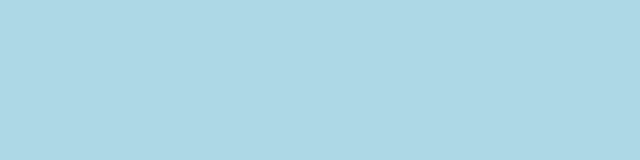
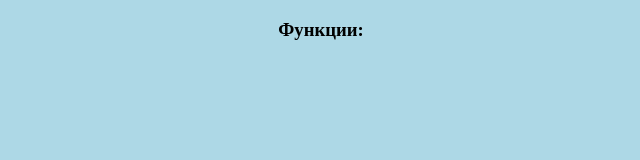
Before and after one commit to CerBor/cb-colors, a plain HTML site: page about.html in a window 1280 px wide. Shown: the whole page, without its empty margins (319-959 px from the left). Drawn offline with Linux system fonts and the light colour scheme.

Commit message:
Update about.html

```diff
--- a/about.html
+++ b/about.html
@@ -6,7 +6,7 @@
 
    <body>
       <div id="container">
-
+         <h3>Функции:</h3>
       </div>
    </body>
 </html>
```
